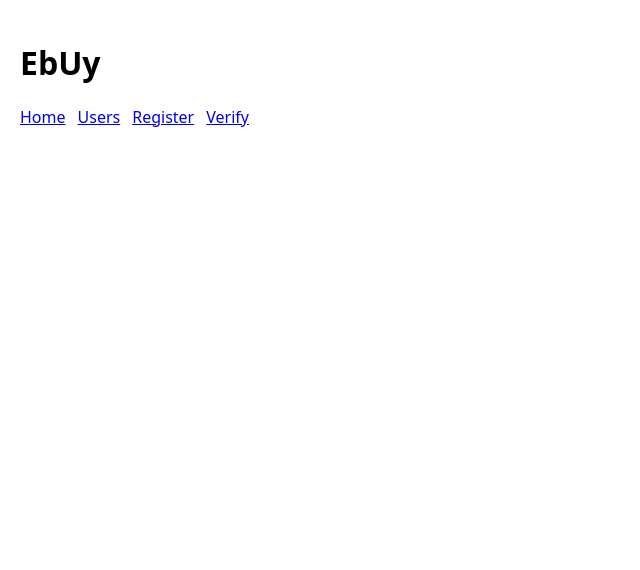
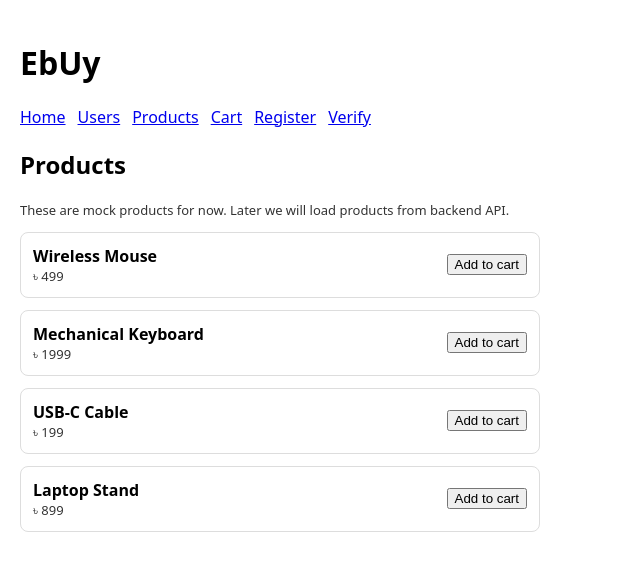
Before and after one commit to MirajMalik/EbUy, a React (Vite) app in the folder client/: page /products in a window 1280 px wide. Shown: the top 570 px of the page, without its empty margins (0-640 px from the left). Built offline with nearby package versions, Linux system fonts and the light colour scheme; the HTML template or start-up script is replaced by a standard one.

Commit message:
add dummy products and cart pages

```diff
--- a/client/src/App.jsx
+++ b/client/src/App.jsx
@@ -4,6 +4,8 @@ import Users from "./pages/Users";
 import UserDetails from "./pages/users/UserDetails";
 import Register from "./pages/auth/Register";
 import Verify from "./pages/auth/Verify";
+import Products from "./pages/Products";
+import Cart from "./pages/Cart";
 
 export default function App() {
   return (
@@ -13,6 +15,10 @@ export default function App() {
       <nav style={{ display: "flex", gap: 12, marginBottom: 16 }}>
         <Link to="/">Home</Link>
         <Link to="/users">Users</Link>
+
+        <Link to="/products">Products</Link>
+        <Link to="/cart">Cart</Link>
+
         <Link to="/register">Register</Link>
         <Link to="/verify">Verify</Link>
       </nav>
@@ -20,6 +26,8 @@ export default function App() {
       <Routes>
         <Route path="/" element={<Home />} />
         <Route path="/users" element={<Users />} />
+        <Route path="/products" element={<Products />} />
+        <Route path="/cart" element={<Cart />} />
         <Route path="/users/:id" element={<UserDetails />} />
         <Route path="/register" element={<Register />} />
         <Route path="/verify" element={<Verify />} />
--- /dev/null
+++ b/client/src/pages/Cart.jsx
@@ -0,0 +1,92 @@
+import { useState } from "react";
+import { clearCart, getCart, removeFromCart, setQty } from "../cartStorage";
+
+export default function Cart() {
+  // This runs ONLY once (on first render) and sets initial cart items.
+  // It avoids calling setState inside useEffect.
+  const [items, setItems] = useState(() => getCart());
+
+  // Total price = sum of (price * qty) for each item
+  const total = items.reduce((sum, item) => sum + item.price * item.qty, 0);
+
+  function handleRemove(id) {
+    // removeFromCart updates localStorage and returns the updated cart array
+    const updated = removeFromCart(id);
+    // setItems updates React state so UI updates immediately
+    setItems(updated);
+  }
+
+  function handleQty(id, newQty) {
+    // setQty updates localStorage and returns the updated cart array
+    const updated = setQty(id, newQty);
+    // update UI state
+    setItems(updated);
+  }
+
+  function handleClear() {
+    // clearCart empties localStorage and returns []
+    const updated = clearCart();
+    // update UI state
+    setItems(updated);
+  }
+
+  return (
+    <div>
+      <h2>Cart</h2>
+
+      {items.length === 0 ? (
+        <p>Your cart is empty.</p>
+      ) : (
+        <>
+          <div style={{ display: "grid", gap: 10, maxWidth: 600 }}>
+            {items.map((item) => (
+              <div
+                key={item.id}
+                style={{
+                  border: "1px solid #ddd",
+                  padding: 12,
+                  borderRadius: 8,
+                }}
+              >
+                <div style={{ fontWeight: 600 }}>{item.name}</div>
+
+                <div style={{ fontSize: 13, opacity: 0.8 }}>
+                  Price: ৳ {item.price}
+                </div>
+
+                <div
+                  style={{
+                    display: "flex",
+                    gap: 8,
+                    marginTop: 8,
+                    alignItems: "center",
+                  }}
+                >
+                  {/* Decrease qty */}
+                  <button onClick={() => handleQty(item.id, item.qty - 1)}>-</button>
+
+                  <span>Qty: {item.qty}</span>
+
+                  {/* Increase qty */}
+                  <button onClick={() => handleQty(item.id, item.qty + 1)}>+</button>
+
+                  {/* Remove item */}
+                  <button
+                    style={{ marginLeft: "auto" }}
+                    onClick={() => handleRemove(item.id)}
+                  >
+                    Remove
+                  </button>
+                </div>
+              </div>
+            ))}
+          </div>
+
+          <h3 style={{ marginTop: 14 }}>Total: ৳ {total}</h3>
+
+          <button onClick={handleClear}>Clear cart</button>
+        </>
+      )}
+    </div>
+  );
+}
--- /dev/null
+++ b/client/src/pages/Products.jsx
@@ -0,0 +1,55 @@
+import { useState } from "react";
+import { addToCart } from "./cartStorage";
+
+// product list
+const MOCK_PRODUCTS = [
+  { id: "p1", name: "Wireless Mouse", price: 499 },
+  { id: "p2", name: "Mechanical Keyboard", price: 1999 },
+  { id: "p3", name: "USB-C Cable", price: 199 },
+  { id: "p4", name: "Laptop Stand", price: 899 },
+];
+
+export default function Products() {
+  const [msg, setMsg] = useState("");
+
+  function handleAdd(product) {
+    addToCart(product);
+    setMsg(`Added: ${product.name}`);
+    setTimeout(() => setMsg(""), 1200);
+  }
+
+  return (
+    <div>
+      <h2>Products</h2>
+
+      <p style={{ fontSize: 13, opacity: 0.8 }}>
+        These are mock products for now. Later we will load products from backend API.
+      </p>
+
+      {msg && <p style={{ color: "green" }}>{msg}</p>}
+
+      <div style={{ display: "grid", gap: 12, maxWidth: 520 }}>
+        {MOCK_PRODUCTS.map((p) => (
+          <div
+            key={p.id}
+            style={{
+              border: "1px solid #ddd",
+              padding: 12,
+              borderRadius: 8,
+              display: "flex",
+              justifyContent: "space-between",
+              alignItems: "center",
+            }}
+          >
+            <div>
+              <div style={{ fontWeight: 600 }}>{p.name}</div>
+              <div style={{ fontSize: 13, opacity: 0.8 }}>৳ {p.price}</div>
+            </div>
+
+            <button onClick={() => handleAdd(p)}>Add to cart</button>
+          </div>
+        ))}
+      </div>
+    </div>
+  );
+}
--- /dev/null
+++ b/client/src/pages/cartStorage.jsx
@@ -0,0 +1,59 @@
+const CART_KEY = "ebuy_cart";
+
+// Read cart from localStorage || return empty cart
+export function getCart() {
+  const raw = localStorage.getItem(CART_KEY);
+  if (!raw) return [];
+  try {
+    return JSON.parse(raw);
+  } catch {
+    return [];
+  }
+};
+
+// Save cart to localStorage
+export function setCart(items) {
+  localStorage.setItem(CART_KEY, JSON.stringify(items));
+};
+
+// Add product to cart
+export function addToCart(product) {
+  const cart = getCart();
+
+  const found = cart.find((item) => item.id === product.id);
+
+  if (found) {
+    found.qty += 1;
+    setCart(cart);
+    return cart;
+  }
+
+  const newItem = { ...product, qty: 1 };
+  const updated = [...cart, newItem];
+  setCart(updated);
+  return updated;
+};
+
+// Remove one product completely
+export function removeFromCart(id) {
+  const cart = getCart();
+  const updated = cart.filter((item) => item.id !== id);
+  setCart(updated);
+  return updated;
+};
+
+// Change quantity
+export function setQty(id, qty) {
+  const cart = getCart();
+  const updated = cart.map((item) =>
+    item.id === id ? { ...item, qty: Math.max(1, qty) } : item
+  );
+  setCart(updated);
+  return updated;
+};
+
+// Clear cart
+export function clearCart() {
+  setCart([]);
+  return [];
+};
```
